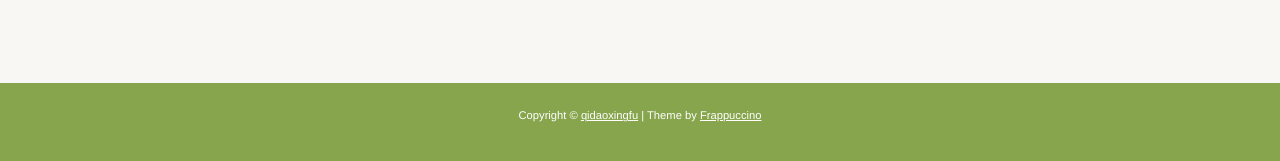
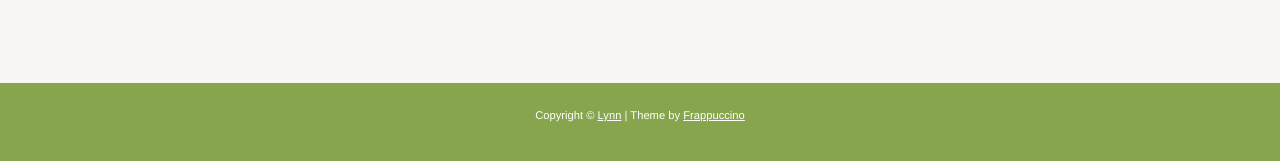
Before and after one commit to Lynn-cc/Lynn-cc.github.io, a Jekyll site: the page built from index.html, in a window 1280 px wide. Shown: the part 729-890 px from the top of the page. Built offline with Jekyll 4.4.1, drawn with Linux system fonts in a browser that asks for light colours; some web fonts are replaced; the list of posts is cut into pages by our own code.

Commit message:
modified page title

```diff
--- a/_layouts/default.html
+++ b/_layouts/default.html
@@ -2,7 +2,7 @@
 <html lang="en">
 	<head>
 		<meta charset="utf-8"/>
-		<title>{% if page.title %} {{ page.title }} {% endif %} - qidaoxingfu</title>
+		<title>{% if page.title %} {{ page.title }} {% endif %} - Lynn</title>
 		<!-- For responsive site
 			<meta name="viewport" content="width=device-width, initial-scale=1.0">
 		-->
@@ -37,7 +37,7 @@
 
 	<footer>
 		<div class="container">
-             Copyright &copy; <a href="http://github.com/qidaoxingfu">qidaoxingfu</a> | Theme by <a href="http://richbray.me/frap/">Frappuccino</a>
+             Copyright &copy; <a href="http://github.com/lynn-cc">Lynn</a> | Theme by <a href="http://richbray.me/frap/">Frappuccino</a>
         </div>
 	</footer>
 
```
